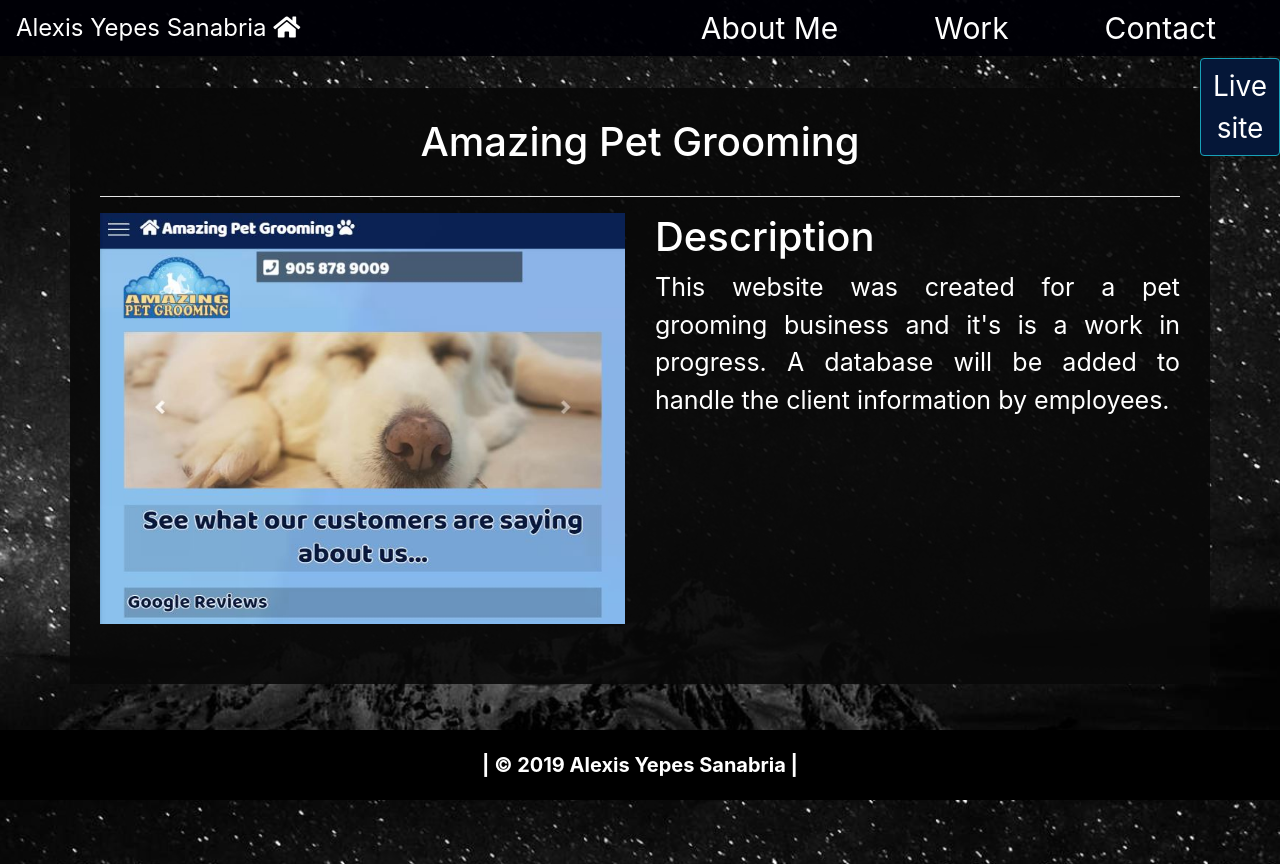
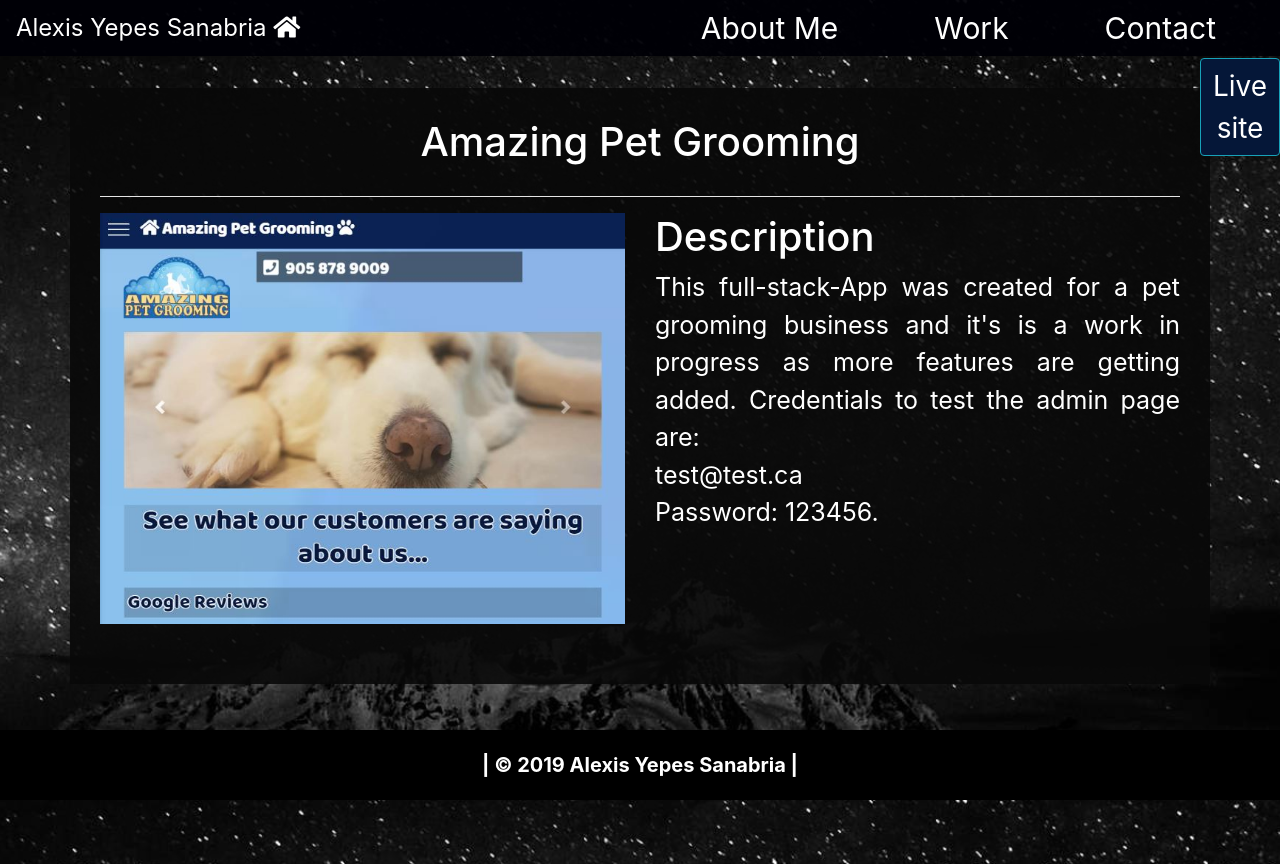
Before and after one commit to alexisyepes/New-Portfolio, a React (Create React App) app: page /project0 in a window 1280 px wide. Built offline with nearby package versions, Linux system fonts and the light colour scheme.

Commit message:
Url for project 0 was modified

```diff
--- a/src/components/Projects/Project0/index.js
+++ b/src/components/Projects/Project0/index.js
@@ -7,7 +7,7 @@ export default class index extends Component {
             <div>
                 <div>
                     {/* <a target="blank" href="https://github.com/alexisyepes/Vendor-booker"><button type="button" className="btn btn-info p0title-btn1">Github</button></a> */}
-                    <a target="blank" href="https://www.amazingpetgrooming.ca"><button type="button" className="btn btn-info p0title-btn2">Live site</button></a>
+                    <a target="blank" href="https://amazingpetgrooming.herokuapp.com"><button type="button" className="btn btn-info p0title-btn2">Live site</button></a>
                     <a href="/work"><button type="button" className="btn btn-info p1title-btn3"><i className="far fa-arrow-alt-circle-left"></i> to Projects</button></a>
                 </div>
                 <div className="container project0Box">
@@ -20,7 +20,7 @@ export default class index extends Component {
                         </div>
                         <div className="col-md-6 project0TextBox">
                             <h1 className="p0description">Description</h1>
-                            <p className="p0projectParag">This website was created for a pet grooming business and it's is a work in progress. A database will be added to handle the client information by employees.
+                            <p className="p0projectParag">This full-stack-App was created for a pet grooming business and it's is a work in progress as more features are getting added. Credentials to test the admin page are: <br />test@test.ca <br />Password: 123456.
                         </p>
                         </div>
                     </div>
--- a/src/components/Work/index.js
+++ b/src/components/Work/index.js
@@ -20,8 +20,8 @@ export default function index() {
                                     <div className="textTest">
                                         <h4>Amazing Pet Grooming</h4>
                                         <hr></hr>
-                                        <p>Freelance Job. This website was created using React.
-                                           It's a work in progress as a database will be integrated to handle the clients information.
+                                        <p>This Full-Stack-App was created for an actual business using React, Express, MySql and Sequelize.
+                                        It's a work in progress as more features are being integrated to the the back end.
                                         </p>
                                     </div>
                                 </div>
```
